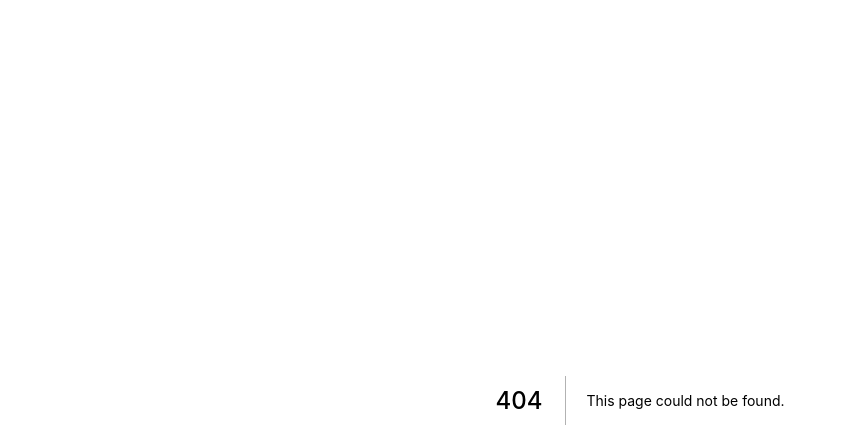
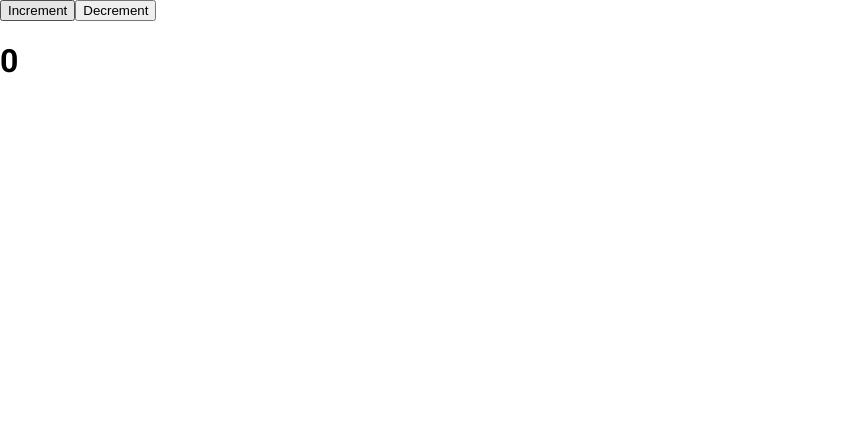
Before and after one commit to AlexKehl/webpage-next, a Next.js app: page /counter in a window 1280 px wide. Before the commit this address had no page. Shown: the top 448 px of the page, without its empty margins (0-847 px from the left). Built offline with nearby package versions, Linux system fonts and the light colour scheme.

Commit message:
Add a counter example with redux

```diff
--- /dev/null
+++ b/components/Counter.jsx
@@ -0,0 +1,26 @@
+import { useDispatch, useSelector } from 'react-redux'
+
+import { decrement, increment, selectCount } from '../redux/slices/counterSlice'
+
+const Counter = () => {
+  const dispatch = useDispatch()
+  const count = useSelector(selectCount)
+
+  const dispatchIncrement = () => {
+    dispatch(increment())
+  }
+
+  const dispatchDecrement = () => {
+    dispatch(decrement())
+  }
+
+  return (
+    <div className="container">
+      <button onClick={dispatchIncrement}>Increment</button>
+      <button onClick={dispatchDecrement}>Decrement</button>
+      <h1>{count}</h1>
+    </div>
+  )
+}
+
+export default Counter
--- a/package.json
+++ b/package.json
@@ -24,6 +24,7 @@
     "@material-ui/core": "^4.9.4",
     "@material-ui/icons": "^4.9.1",
     "@material-ui/lab": "^4.0.0-alpha.57",
+    "@reduxjs/toolkit": "^1.5.0",
     "@testing-library/user-event": "^7.1.2",
     "axios": "^0.21.1",
     "dotenv": "^8.2.0",
@@ -40,6 +41,7 @@
     "react-image-gallery": "^1.0.8",
     "react-image-lightbox": "^5.1.1",
     "react-photo-gallery": "^8.0.0",
+    "react-redux": "^7.2.2",
     "react-router-dom": "^5.2.0",
     "sass": "^1.30.0",
     "swr": "^0.4.0"
--- a/pages/_app.js
+++ b/pages/_app.js
@@ -1,5 +1,13 @@
 import '../globalstyles/gallery.css'
+import { Provider } from 'react-redux'
+import store from '../redux/store.js'
 
-export default function MyApp({ Component, pageProps }) {
-  return <Component {...pageProps} />
+const MyApp = ({ Component, pageProps }) => {
+  return (
+    <Provider store={store}>
+      <Component {...pageProps} />
+    </Provider>
+  )
 }
+
+export default MyApp
--- /dev/null
+++ b/pages/counter.jsx
@@ -0,0 +1,4 @@
+import Counter from '../components/Counter'
+export const CounterPage = () => <Counter />
+
+export default CounterPage
--- /dev/null
+++ b/redux/slices/counterSlice.js
@@ -0,0 +1,26 @@
+import { createSlice } from '@reduxjs/toolkit'
+
+const reducers = {
+  increment: ({ counterValue, ...rest }) => ({
+    ...rest,
+    counterValue: counterValue + 1,
+  }),
+  decrement: ({ counterValue, ...rest }) => ({
+    ...rest,
+    counterValue: counterValue - 1,
+  }),
+}
+
+const counterSlice = createSlice({
+  name: 'counter',
+  initialState: {
+    counterValue: 0,
+  },
+  reducers,
+})
+
+export const selectCount = (state) => state.counter.counterValue
+
+export const { increment, decrement } = counterSlice.actions
+
+export default counterSlice.reducer
--- /dev/null
+++ b/redux/store.js
@@ -0,0 +1,10 @@
+import { configureStore } from '@reduxjs/toolkit'
+
+import counterReducer from './slices/counterSlice'
+
+export default configureStore({
+  reducer: {
+    counter: counterReducer,
+  },
+  devTools: true,
+})
```
Also changed, not shown: 1 other file (tests, documents, lock files or other folders).
